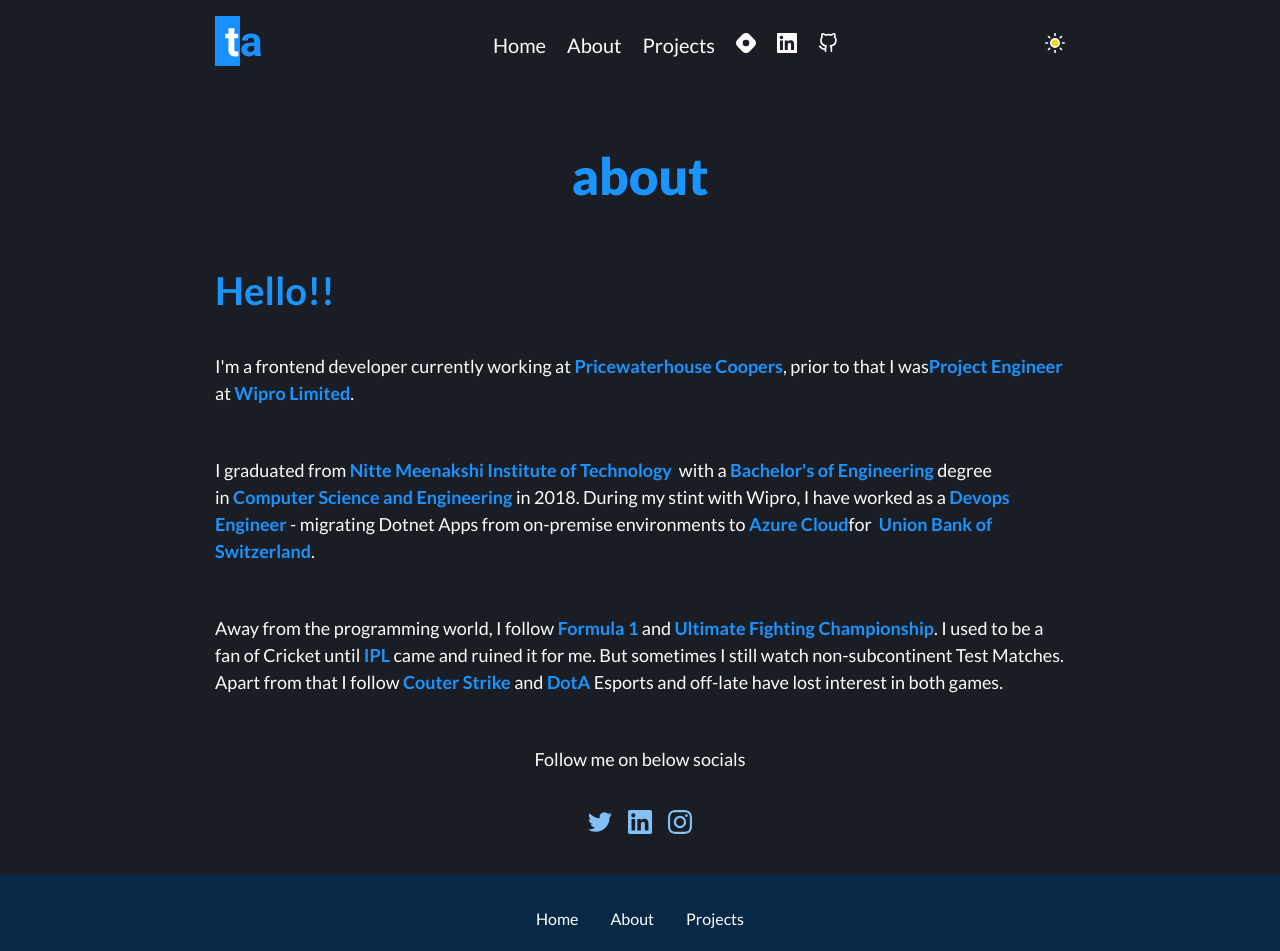
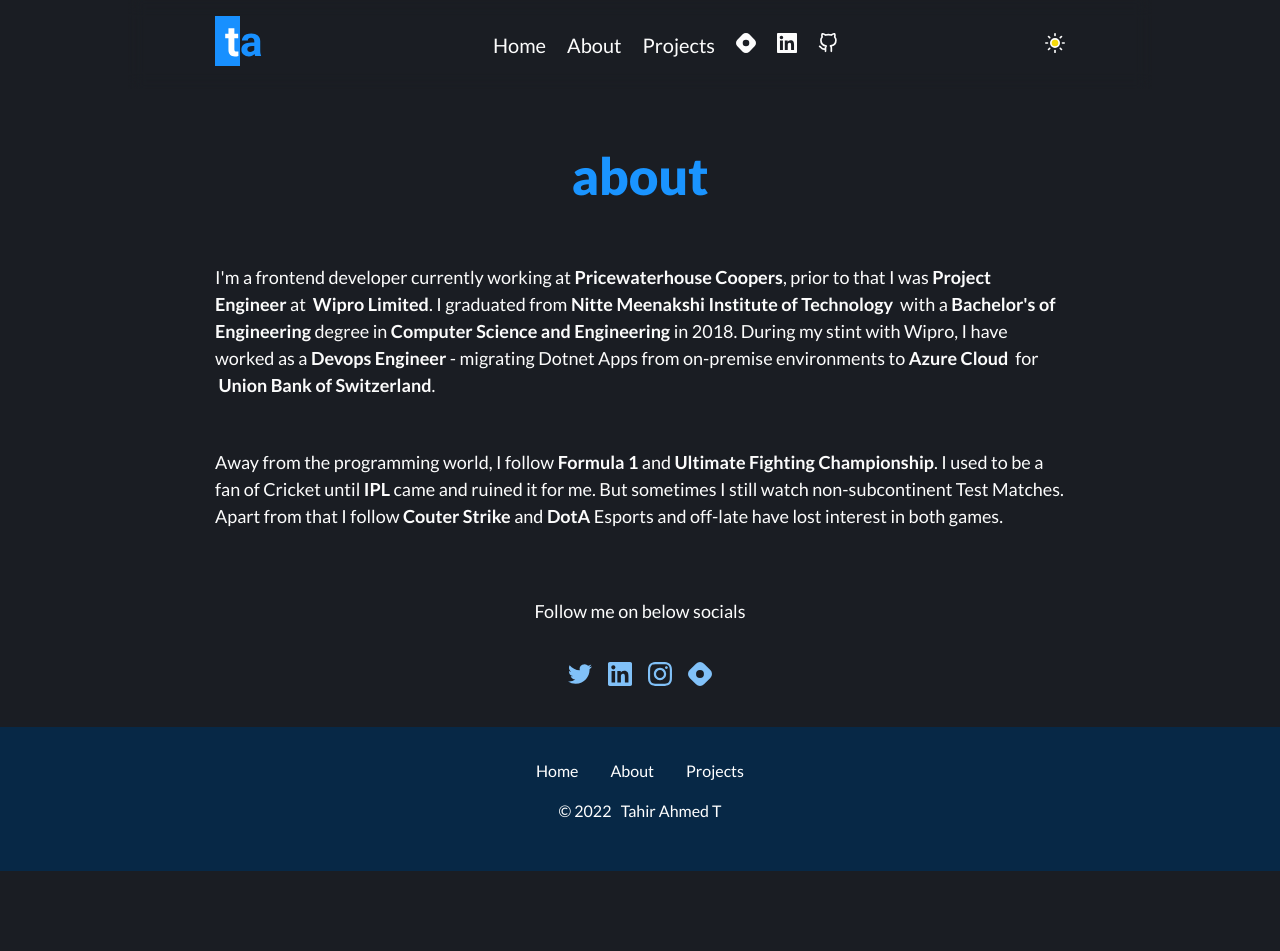
Before and after one commit to ttahm3d/tahirahmedt, a Next.js app: page /about in a window 1280 px wide. Shown: the top 951 px of the page. After the commit the page ends 871 px from the top, so only its background shows below. Built offline with nearby package versions, Linux system fonts and the light colour scheme.

Commit message:
feat: separated socials into a component

```diff
--- a/pages/about.tsx
+++ b/pages/about.tsx
@@ -1,5 +1,4 @@
 import type { NextPage } from "next";
-import styled from "styled-components";
 import Head from "next/head";
 import {
 	Container,
@@ -7,9 +6,8 @@ import {
 	CenterContent,
 	Title,
 	Paragraph,
-	SubHeading,
 } from "../src/utils/styles/globals";
-import { SiTwitter, SiInstagram, SiLinkedin } from "react-icons/si";
+import Socials from "../src/components/Socials/Socials";
 
 const About: NextPage = () => {
 	return (
@@ -24,84 +22,37 @@ const About: NextPage = () => {
 					</Title>
 				</CenterContent>
 			</HeroSection>
-			<SubHeading>
-				<span>Hello!!</span>
-			</SubHeading>
+
 			<Paragraph>
 				I&apos;m a frontend developer currently working at&nbsp;
-				<span>Pricewaterhouse Coopers</span>, prior to that I was
-				<span>Project Engineer</span> at <span>Wipro Limited</span>.
+				<strong>Pricewaterhouse Coopers</strong>, prior to that I was
+				<strong>&nbsp;Project Engineer</strong> at{" "}
+				<strong>&nbsp;Wipro Limited</strong>. I graduated from{" "}
+				<strong>Nitte Meenakshi Institute of Technology</strong>
+				&nbsp; with a <strong>Bachelor&apos;s of Engineering</strong> degree
+				in&nbsp;
+				<strong>Computer Science and Engineering</strong> in 2018. During my
+				stint with Wipro, I have worked as a <strong>Devops Engineer</strong> -
+				migrating Dotnet Apps from on-premise environments to
+				<strong>&nbsp;Azure Cloud</strong>&nbsp; for &nbsp;
+				<strong>Union Bank of Switzerland</strong>.
 			</Paragraph>
 			<Paragraph>
-				I graduated from <span>Nitte Meenakshi Institute of Technology</span>
-				&nbsp; with a <span>Bachelor&apos;s of Engineering</span> degree
-				in&nbsp;
-				<span>Computer Science and Engineering</span> in 2018. During my stint
-				with Wipro, I have worked as a <span>Devops Engineer</span> - migrating
-				Dotnet Apps from on-premise environments to <span>Azure Cloud</span>
-				for &nbsp;
-				<span>Union Bank of Switzerland</span>.
+				Away from the programming world, I follow <strong>Formula 1</strong>
+				&nbsp;and&nbsp;
+				<strong>Ultimate Fighting Championship</strong>. I used to be a fan of
+				Cricket until <strong>IPL</strong> came and ruined it for me. But
+				sometimes I still watch non-subcontinent Test Matches. Apart from that I
+				follow&nbsp;
+				<strong>Couter Strike</strong> and <strong>DotA</strong> Esports and
+				off-late have lost interest in both games.
 			</Paragraph>
-			<Paragraph>
-				Away from the programming world, I follow <span>Formula 1</span>
-				&nbsp;and&nbsp;
-				<span>Ultimate Fighting Championship</span>. I used to be a fan of
-				Cricket until <span>IPL</span> came and ruined it for me. But sometimes
-				I still watch non-subcontinent Test Matches. Apart from that I
-				follow&nbsp;
-				<span>Couter Strike</span> and <span>DotA</span> Esports and off-late
-				have lost interest in both games.
-			</Paragraph>
-			<Paragraph>
-				<CenterContent>Follow me on below socials</CenterContent>
-			</Paragraph>
-			<SocialsList>
-				<Social>
-					<a
-						href="https://twitter.com/ttahm3d"
-						title="twitter"
-						target="_blank"
-						rel="noopener noreferrer">
-						<SiTwitter />
-					</a>
-				</Social>
-				<Social>
-					<a
-						href="https://twitter.com/ttahm3d"
-						title="LinkedIn"
-						target="_blank"
-						rel="noopener noreferrer">
-						<SiLinkedin />
-					</a>
-				</Social>
-				<Social>
-					<a
-						href="https://twitter.com/ttahm3d"
-						title="Instagram"
-						target="_blank"
-						rel="noopener noreferrer">
-						<SiInstagram />
-					</a>
-				</Social>
-			</SocialsList>
+			<CenterContent>
+				<Paragraph>Follow me on below socials</Paragraph>
+			</CenterContent>
+			<Socials />
 		</Container>
 	);
 };
 
 export default About;
-
-const SocialsList = styled.ul`
-	list-style: none;
-	display: flex;
-	justify-content: center;
-	padding: 0 0 2rem;
-	margin: 0;
-	gap: 1rem;
-`;
-
-const Social = styled.li`
-	font-size: 1.5rem;
-	a {
-		color: ${(props) => props.theme.colors.primaryClrLt};
-	}
-`;
--- /dev/null
+++ b/src/components/Socials/Socials.tsx
@@ -0,0 +1,68 @@
+import React from "react";
+import styled from "styled-components";
+import { SiTwitter, SiInstagram, SiLinkedin, SiHashnode } from "react-icons/si";
+import { IconType } from "react-icons";
+
+type Socials = {
+	id: number;
+	url: string;
+	title: string;
+	icon: IconType;
+};
+
+const socialsList: Socials[] = [
+	{
+		id: 1,
+		url: "https://twitter.com/ttahm3d",
+		title: "Twitter",
+		icon: SiTwitter,
+	},
+	{
+		id: 2,
+		url: "https://www.linkedin.com/in/tahirahmedt/",
+		title: "LinkedIn",
+		icon: SiLinkedin,
+	},
+	{
+		id: 3,
+		url: "https://www.instagram.com/tahirahmedt",
+		title: "Instagram",
+		icon: SiInstagram,
+	},
+	{
+		id: 4,
+		url: "https://blog.tahirahmedt.com",
+		title: "Hashnode",
+		icon: SiHashnode,
+	},
+];
+
+const Socials: React.FC = () => {
+	return (
+		<SocialsList>
+			{socialsList.map((s) => (
+				<Social key={s.id}>
+					<a href={s.url}>{<s.icon />}</a>
+				</Social>
+			))}
+		</SocialsList>
+	);
+};
+
+export default Socials;
+
+const SocialsList = styled.ul`
+	list-style: none;
+	display: flex;
+	justify-content: center;
+	padding: 0 0 2rem;
+	margin: 0;
+	gap: 1rem;
+`;
+
+const Social = styled.li`
+	font-size: 1.5rem;
+	a {
+		color: ${(props) => props.theme.colors.primaryClrLt};
+	}
+`;
```
